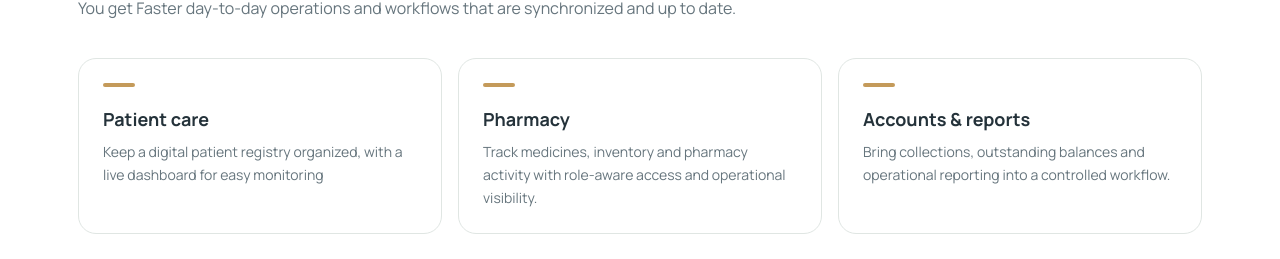
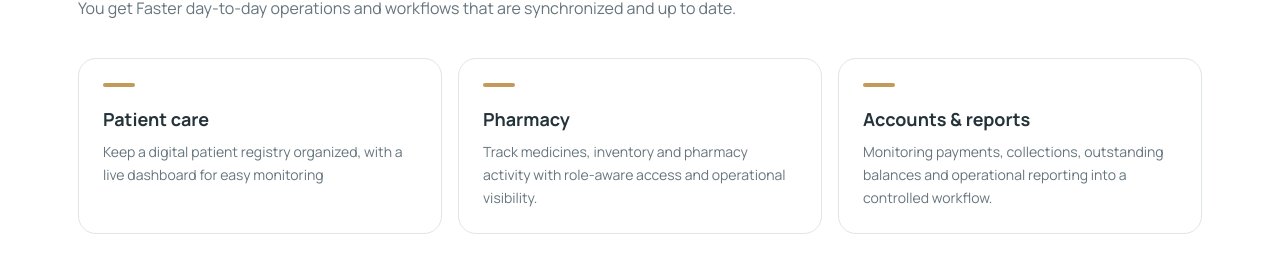
Before and after one commit to violetkimani77-ux/clinic-management-system, a Next.js app: page / in a window 1280 px wide. Shown: the part 1012-1271 px from the top of the page. Built offline with nearby package versions, Linux system fonts and the light colour scheme.

Commit message:
copy: refine accounts and reporting capability

```diff
--- a/app/page.tsx
+++ b/app/page.tsx
@@ -12,7 +12,7 @@ export const metadata: Metadata = { title: "Heri CMS | Clinic Management System"
 const modules = [
   { title: "Patient care", text: "Keep a digital patient registry organized, with a live dashboard for easy monitoring" },
   { title: "Pharmacy", text: "Track medicines, inventory and pharmacy activity with role-aware access and operational visibility." },
-  { title: "Accounts & reports", text: "Bring collections, outstanding balances and operational reporting into a controlled workflow." },
+  { title: "Accounts & reports", text: "Monitoring payments, collections, outstanding balances and operational reporting into a controlled workflow." },
 ];
 const securityItems = [
   { benefit: "Protect sensitive clinic information", feature: "Multi-factor authentication", detail: "Add a stronger verification layer for staff accessing protected clinic data." },
```
